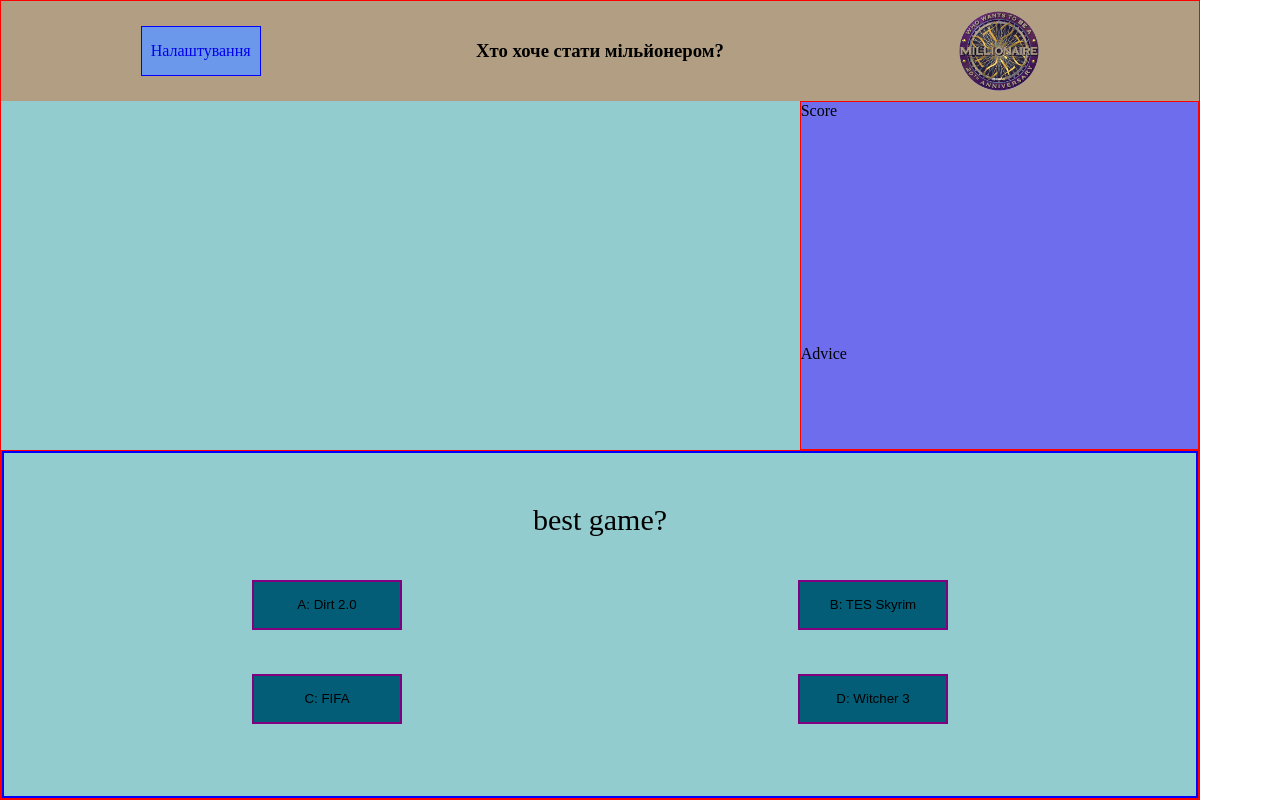
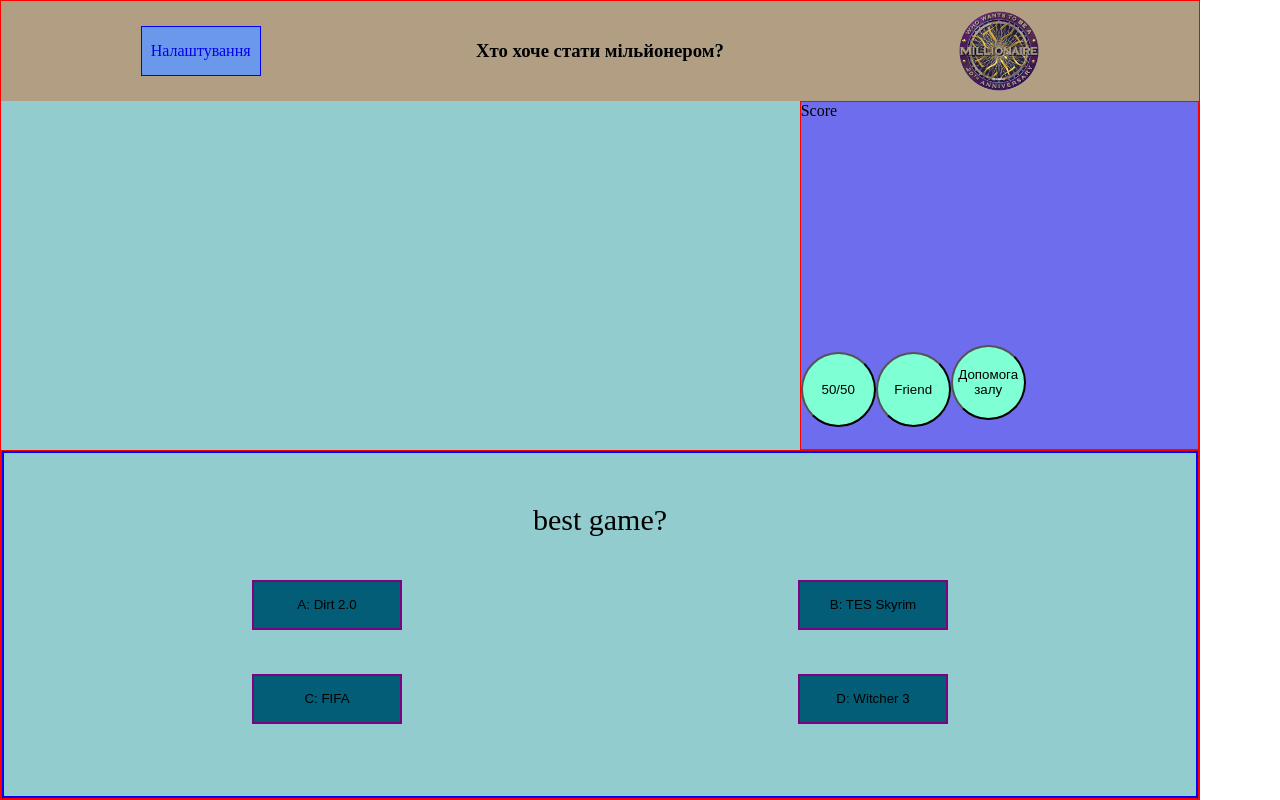
Before and after one commit to hrytsenko92/game-WWBM, a React (Vite) app in the folder frontEnd/: page /main/game in a window 1280 px wide. Built offline with nearby package versions, Linux system fonts and the light colour scheme.

Commit message:
add adwise, popup components

```diff
--- a/frontEnd/src/components/game/Advice.tsx
+++ b/frontEnd/src/components/game/Advice.tsx
@@ -1,10 +1,81 @@
-import React, { useState } from 'react';
+import React from 'react';
 import styled from 'styled-components';
+import { AType, AdwiseType } from '../../types/questionsType';
 
 const Container = styled.section`
   background-color: #6d6ded;
 `;
+const Ahalf = styled.button`
+  width: 75px;
+  height: 75px;
+  border-radius: 50%;
+  background-color: aquamarine;
+`;
+const Afriend = styled.button`
+  width: 75px;
+  height: 75px;
+  border-radius: 50%;
+  background-color: aquamarine;
+`;
+const Aviewers = styled.button`
+  width: 75px;
+  height: 75px;
+  border-radius: 50%;
+  background-color: aquamarine;
+`;
 
-export const Advice: React.FC = () => {
-  return <Container>Advice</Container>;
+type PropsType = {
+  answers: AType[];
+  handleFiftyPercent: (a: AdwiseType[]) => void;
+  handleCallFriend: (a: string) => void;
+  handleAskViewers: (a: string) => void;
 };
+
+export const Advice: React.FC<PropsType> = ({
+  answers,
+  handleFiftyPercent,
+  handleCallFriend,
+  handleAskViewers,
+}) => {
+  const fiftyPercent = (answers: AType[]) => {
+    const trueIndex = answers.findIndex(obj => obj.isTrue === true);
+    if (trueIndex === -1) {
+      return console.log("немає об'єкта з isTrue === true");
+    }
+    const result: AdwiseType[] = [];
+    for (let i = 0; i < answers.length; i++) {
+      if (i === trueIndex || result.length < 2) {
+        result.push({ active: true });
+      } else {
+        result.push({ active: false });
+      }
+    }
+    handleFiftyPercent(result);
+  };
+  const callFriend = (answers: AType[]) => {
+    const trueIndex = answers.findIndex(obj => {
+      if (obj.isTrue) {
+        handleCallFriend(
+          `Хммм... я впевнений що правильна відповідь ${obj.answer}`
+        );
+      }
+    });
+  };
+  const AskViewers = (answers: AType[]) => {
+    const trueIndex = answers.findIndex(obj => {
+      if (obj.isTrue) {
+        handleAskViewers(
+          `Переважна більшість глядачів вважають що вірна відповідь ${obj.answer}`
+        );
+      }
+    });
+  };
+
+  return (
+    <Container>
+      <Ahalf onClick={() => fiftyPercent(answers)}>50/50</Ahalf>
+      <Afriend onClick={() => callFriend(answers)}>Friend</Afriend>
+      <Aviewers onClick={() => AskViewers(answers)}>Допомога залу</Aviewers>
+    </Container>
+  );
+};
--- a/frontEnd/src/components/game/GameBar.tsx
+++ b/frontEnd/src/components/game/GameBar.tsx
@@ -1,11 +1,6 @@
 import React, { useState } from 'react';
 import styled from 'styled-components';
-import {
-  AType,
-  AdwiseType,
-  QType,
-  btnBgColors,
-} from '../../types/questionsType';
+import { AdwiseType, QType, btnBgColors } from '../../types/questionsType';
 
 const Container = styled.section`
   border: 2px solid blue;
@@ -42,44 +37,47 @@
   selectAnswer: (a: boolean) => void;
 };
 
-export const GameBar: React.FC<PropsType> = ({ question, selectAnswer }) => {
-  const [btn0Background, setBtn0Background] = useState(btnBgColors.Default);
-  const [btn1Background, setBtn1Background] = useState(btnBgColors.Default);
-  const [btn2Background, setBtn2Background] = useState(btnBgColors.Default);
-  const [btn3Background, setBtn3Background] = useState(btnBgColors.Default);
+export const GameBar: React.FC<PropsType> = ({
+  question,
+  adwise,
+  selectAnswer,
+}) => {
+  const [btnBackgrounds, setBtnBackgrounds] = useState([
+    btnBgColors.Default,
+    btnBgColors.Default,
+    btnBgColors.Default,
+    btnBgColors.Default,
+  ]);
 
-   const handleSelect = (a: boolean) => {
-    //  a ? selectAnswer() : null;
-   };
+  const handleSelectQ = (index: number, isTrue: boolean) => {
+    const newBtnBackgrounds = [...btnBackgrounds];
+    newBtnBackgrounds[index] = isTrue ? btnBgColors.Green : btnBgColors.Red;
+    setBtnBackgrounds(newBtnBackgrounds);
+
+    setTimeout(() => {
+      selectAnswer(isTrue);
+    }, 3000);
+  };
 
   return (
     <Container>
       <Question>{question.question}</Question>
       <AnswersWrapper>
-        <Answer
-          onClick={() => handleSelect(question.answers[0].isTrue)}
-          style={{ backgroundColor: btn0Background }}
-        >
-          {`A: ${question.answers[0].answer}`}
-        </Answer>
-        <Answer
-          onClick={() => handleSelect(question.answers[1].isTrue)}
-          style={{ backgroundColor: btn1Background }}
-        >
-          {`B: ${question.answers[1].answer}`}
-        </Answer>
-        <Answer
-          onClick={() => handleSelect(question.answers[2].isTrue)}
-          style={{ backgroundColor: btn2Background }}
-        >
-          {`C: ${question.answers[2].answer}`}
-        </Answer>
-        <Answer
-          onClick={() => handleSelect(question.answers[3].isTrue)}
-          style={{ backgroundColor: btn3Background }}
-        >
-          {`D: ${question.answers[3].answer}`}
-        </Answer>
+        {question.answers.map((answer, index) => {
+          const isActive = adwise[index]?.active ?? true;
+          const backgroundColor = isActive
+            ? btnBackgrounds[index]
+            : btnBgColors.Grey;
+          return (
+            <Answer
+              key={index}
+              onClick={() => handleSelectQ(index, answer.isTrue)}
+              style={{ backgroundColor }}
+            >
+              {`${String.fromCharCode(65 + index)}: ${answer.answer}`}
+            </Answer>
+          );
+        })}
       </AnswersWrapper>
     </Container>
   );
--- /dev/null
+++ b/frontEnd/src/components/game/Popup.tsx
@@ -0,0 +1,44 @@
+import React from 'react';
+import styled from 'styled-components';
+
+const Container = styled.div`
+  width: 350px;
+  height: 250px;
+  padding: 25px;
+  display: flex;
+  flex-flow: column nowrap;
+  justify-content: center;
+  align-items: center;
+  text-align: center;
+  background-color: cadetblue;
+  position: absolute;
+  left: 0;
+  right: 0;
+  top: 0;
+  bottom: 0;
+  margin: auto;
+`;
+const PopUpWrapper = styled.div``;
+const Content = styled.div``;
+const Message = styled.div`
+  margin-bottom: 25px;
+`;
+const BtnClose = styled.button``;
+
+interface PopupProps {
+  message: string;
+  handlePopup: () => void;
+}
+
+export const Popup: React.FC<PopupProps> = ({ message, handlePopup }) => {
+  return (
+    <Container>
+      <PopUpWrapper className="popup">
+        <Content className="popup-content">
+          <Message>{message}</Message>
+          <BtnClose onClick={handlePopup}>OK</BtnClose>
+        </Content>
+      </PopUpWrapper>
+    </Container>
+  );
+};
--- a/frontEnd/src/screens/main/Game.tsx
+++ b/frontEnd/src/screens/main/Game.tsx
@@ -5,14 +5,13 @@
 import { Advice } from '../../components/game/Advice';
 import {
   QType,
-  AType,
   testQ,
   AdwiseType,
   defaultAdwise,
 } from '../../types/questionsType';
+import { Popup } from '../../components/game/Popup';
 
 const Container = styled.section`
-  /* background-color: #6d6ded; */
   width: 100%;
   height: 100%;
   display: grid;
@@ -36,20 +35,45 @@
 export const Game: React.FC = () => {
   const [question, setQuestion] = useState<QType>();
   const [adwise, setAdwise] = useState<AdwiseType[]>();
+  const [isOpenPopup, setIsOpenPopup] = useState(false);
+  const [message, setMessage] = useState<string>('aloha');
+
+  const handlePopup = () => {
+    setIsOpenPopup(prev => !prev);
+  };
 
   const selectAnswer = (a: boolean) => {
-    a ? console.log('yes, next'): console.log('no, new game')
+    a ? console.log('yes, next') : console.log('no, new game');
+  };
+  const handleFiftyPercent = (a: AdwiseType[]) => {
+    setAdwise(a);
+  };
+  const handleCallFriend = (a: string) => {
+    setMessage(a);
+    setIsOpenPopup(true);
+  };
+  const handleAskViewers = (a: string) => {
+    setMessage(a);
+    setIsOpenPopup(true);
   };
 
   useEffect(() => {
     setQuestion(testQ); // get from db
     setAdwise(defaultAdwise);
   }, []);
+
   return (
     <Container>
       <SideBarWrapper>
         <Score />
-        <Advice />
+        {question?.answers ? (
+          <Advice
+            answers={question.answers}
+            handleFiftyPercent={handleFiftyPercent}
+            handleCallFriend={handleCallFriend}
+            handleAskViewers={handleAskViewers}
+          />
+        ) : null}
       </SideBarWrapper>
       <GameBarWrapper>
         {question && adwise ? (
@@ -62,6 +86,9 @@
           <span>Loading</span>
         )}
       </GameBarWrapper>
+      {isOpenPopup ? (
+        <Popup message={message} handlePopup={handlePopup} />
+      ) : null}
     </Container>
   );
 };
--- a/frontEnd/src/types/questionsType.ts
+++ b/frontEnd/src/types/questionsType.ts
@@ -55,10 +55,12 @@
   Red: string;
   Green: string;
   Yellow: string;
+  Grey: string;
 };
 export const btnBgColors: btnBgColorsType = {
-    Default: '#035d76',
-    Red: '#E9573F',
-    Green: '#00e42e',
-    Yellow: '#F6BB42',
-  };
+  Default: '#035d76',
+  Red: '#E9573F',
+  Green: '#00e42e',
+  Yellow: '#F6BB42',
+  Grey: '#808080',
+};
```
